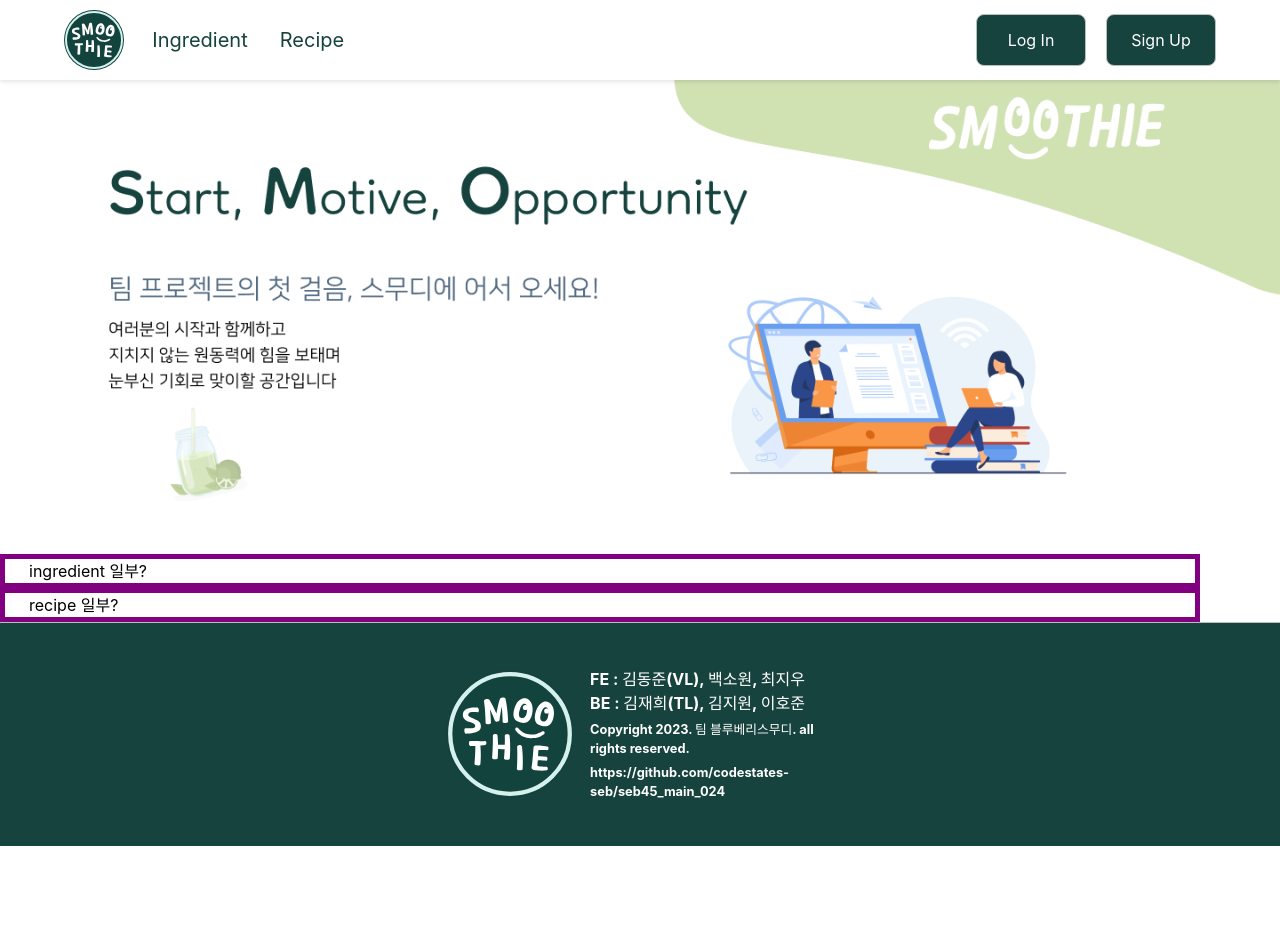
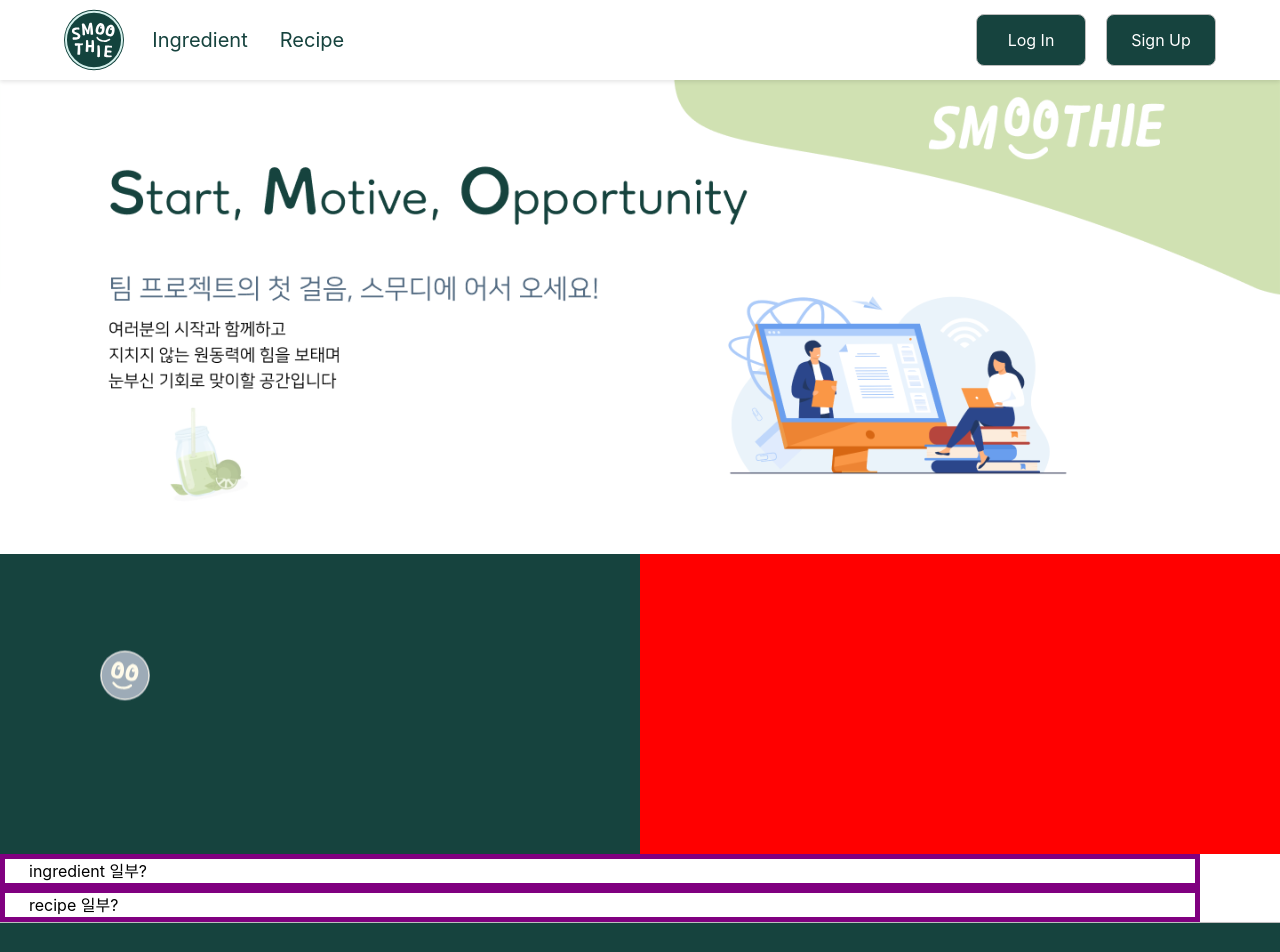
Before and after one commit to codestates-seb/seb45_main_024, a React (Vite) app in the folder client/: page / in a window 1280 px wide. Shown: the top 952 px of the page. Before the commit the page ends 846 px from the top, so only its background shows below. Built offline with nearby package versions, Linux system fonts and the light colour scheme; a web font is replaced by a local one.

Commit message:
[feat] drag and drop ongoing

```diff
--- a/client/src/components/common/Header/HeaderRightMenu.tsx
+++ b/client/src/components/common/Header/HeaderRightMenu.tsx
@@ -34,7 +34,7 @@ const HeaderRight: FC = () => {
     <div className={classes.right}>
       {isLoggedIn ? (
         <>
-          {/* <Alarm /> */}
+          <Alarm />
           <div className={classes.profile}>
             <div>
               <MyProfile />
--- /dev/null
+++ b/client/src/components/mypage/sample.module.css
@@ -0,0 +1,56 @@
+.containerBox {
+  display: flex;
+}
+.container {
+  position: relative;
+  background-color: var(--color-main);
+  padding: 100px;
+  position: relative;
+  width: 50%;
+  height: 300px;
+  overflow: hidden;
+}
+
+.second {
+  background-color: red;
+}
+
+.logo {
+  width: 50px;
+  height: 50px;
+  position: absolute;
+  animation: float 5s ease-in-out infinite;
+}
+
+@keyframes float {
+  0% {
+    transform: translateY(0px);
+  }
+  50% {
+    transform: translateY(-30px);
+  }
+  100% {
+    transform: translateY(0px);
+  }
+}
+
+.modal {
+  position: fixed;
+  top: 50%;
+  left: 50%;
+  transform: translate(-50%, -50%);
+  background-color: white;
+  padding: 20px;
+  border-radius: 10px;
+  z-index: 1000;
+}
+
+.overlay {
+  position: fixed;
+  top: 0;
+  left: 0;
+  width: 100%;
+  height: 100%;
+  background-color: rgba(0, 0, 0, 0.5);
+  z-index: 999;
+}
--- /dev/null
+++ b/client/src/components/mypage/sample.tsx
@@ -0,0 +1,78 @@
+import { FC, useState } from "react";
+import classes from "./sample.module.css";
+import default_profile from "../../assets/images/default_profile.svg";
+
+type Logo = {
+  id: number;
+  name: string;
+  image: string;
+};
+
+const Sample: FC = () => {
+  //   const [isModalOpen, setIsModalOpen] = useState<boolean>(false);
+  const [dragged, setDragged] = useState<Logo | null>(null);
+  const [dropped, setDropped] = useState<{
+    logo: Logo;
+    x: number;
+    y: number;
+  } | null>(null);
+
+  const handleDragStart = (e: React.DragEvent<HTMLImageElement>, item: any) => {
+    setDragged(item);
+  };
+
+  const handleDrop = (e: React.DragEvent<HTMLDivElement>) => {
+    e.preventDefault();
+    if (dragged) {
+      setDropped({ logo: dragged, x: e.clientX, y: e.clientY });
+    }
+  };
+
+  const handleDragOver = (e: React.DragEvent<HTMLDivElement>) => {
+    e.preventDefault();
+  };
+  const logo = { id: 1, name: "logo1", image: default_profile };
+
+  return (
+    <div className={classes.containerBox}>
+      <div
+        className={`${classes.container} ${classes.first}`}
+        onDrop={handleDrop}
+        onDragOver={handleDragOver}
+      >
+        {dropped === null && (
+          <img
+            key={logo.id}
+            src={logo.image}
+            alt={logo.name}
+            draggable="true"
+            onDragStart={(e) => handleDragStart(e, logo)}
+            className={classes.logo}
+          />
+        )}
+      </div>
+      <div
+        className={`${classes.container} ${classes.second}`}
+        onDrop={handleDrop}
+        onDragOver={handleDragOver}
+      >
+        {dropped && (
+          <img
+            key={logo.id}
+            src={logo.image}
+            alt={logo.name}
+            draggable="true"
+            style={{
+              top: `${dropped.y}px` + 200,
+              left: `${dropped.x}px` + 200,
+            }}
+            onDragStart={(e) => handleDragStart(e, logo)}
+            className={classes.logo}
+          />
+        )}
+      </div>
+    </div>
+  );
+};
+
+export default Sample;
--- a/client/src/pages/main/Main.tsx
+++ b/client/src/pages/main/Main.tsx
@@ -1,6 +1,7 @@
 import { FC } from "react";
 import classes from "./Main.module.css";
 import Carousel from "../../components/main/Carousel";
+import Sample from "../../components/mypage/sample";
 
 const Main: FC = () => {
   // 오... 컴포넌트를 배열에 담는 게 가능하네..?
@@ -11,6 +12,7 @@ const Main: FC = () => {
         <Carousel />
       </div>
       <div className={classes.introduce}>
+        <Sample />
         <div className={classes.mainContent}>ingredient 일부?</div>
         <div className={classes.mainContent}>recipe 일부?</div>
       </div>
```
